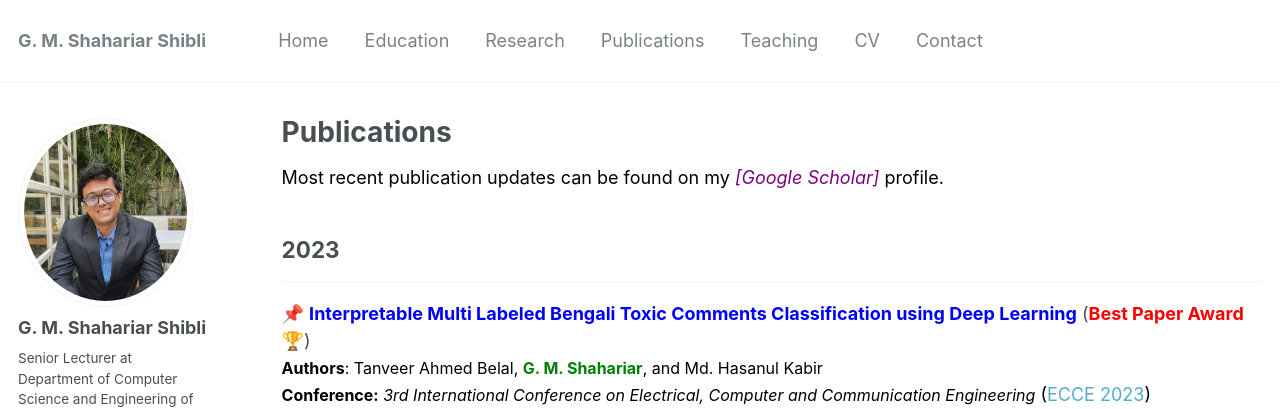
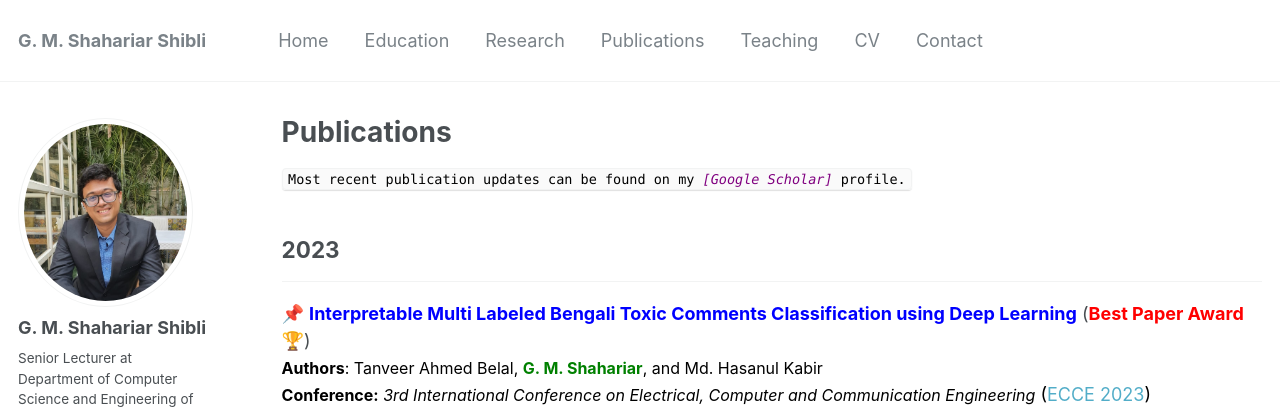
Before and after one commit to shahariar-shibli/shahariar-shibli.github.io, a Jekyll site: the page built from _pages/publications.md, in a window 1280 px wide. Shown: the top 409 px of the page. Built offline with Jekyll 4.4.1, drawn with Linux system fonts in a browser that asks for light colours; some web fonts are replaced.

Commit message:
Update publications.md

```diff
--- a/_pages/publications.md
+++ b/_pages/publications.md
@@ -5,7 +5,7 @@
 author_profile: true
 ---
 
-<span style="color:black;">Most recent publication updates can be found on my <a style ="color:#800080;" href="https://scholar.google.com/citations?user=GBaSF7MAAAAJ&hl=en"><em>[Google Scholar]</em></a> profile.</span>
+<code style="color:black;">Most recent publication updates can be found on my <a style ="color:#800080;" href="https://scholar.google.com/citations?user=GBaSF7MAAAAJ&hl=en"><em>[Google Scholar]</em></a> profile.</code>
 
 ## 2023
 ---------
```
